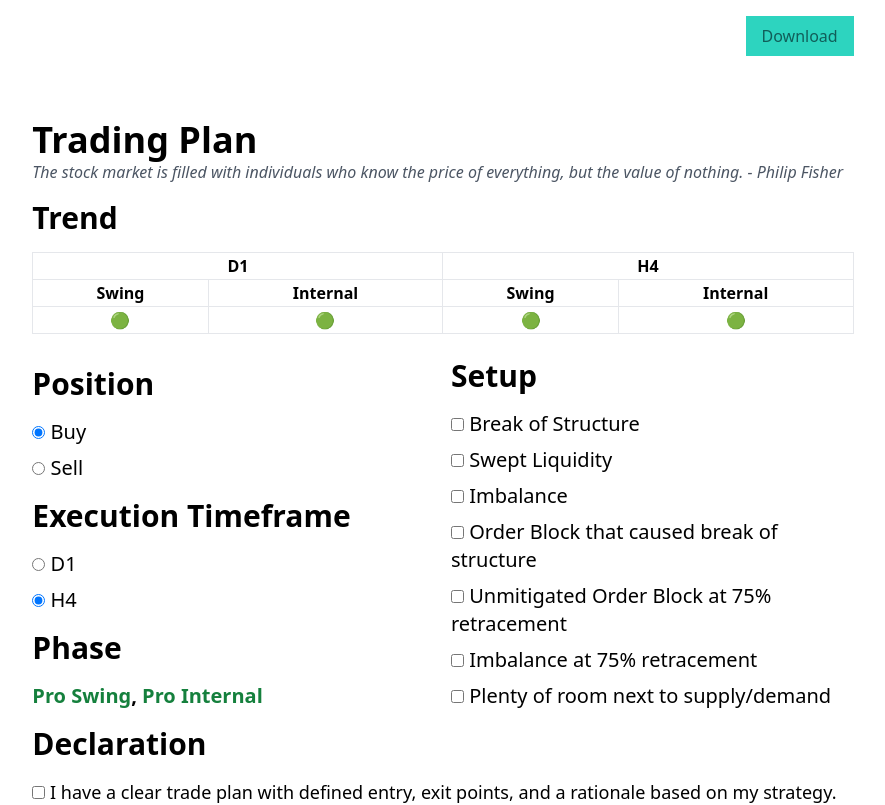
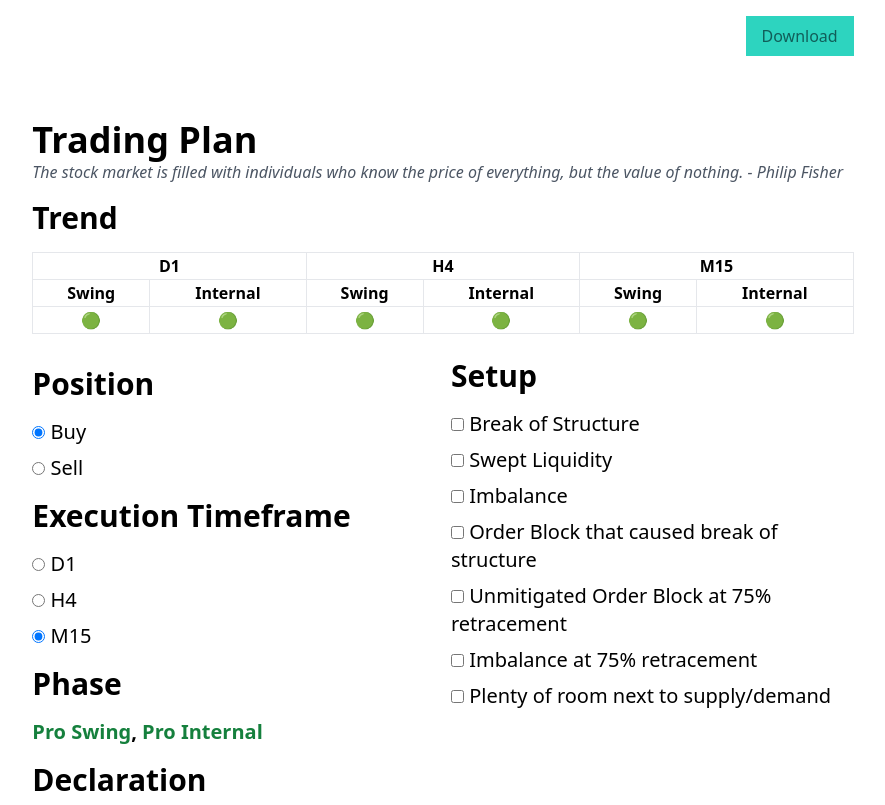
Before and after one commit to syahnur197/trading-plan, a Vue app: page / in a window 1280 px wide. Shown: the top 805 px of the page, without its empty margins (197-1082 px from the left). Built offline with nearby package versions, Linux system fonts and the light colour scheme.

Commit message:
add m15 tf

```diff
--- a/src/components/TradingPlan.vue
+++ b/src/components/TradingPlan.vue
@@ -105,6 +105,8 @@ const d1SwingTrend = ref('uptrend')
 const d1InternalTrend = ref('uptrend')
 const h4SwingTrend = ref('uptrend')
 const h4InternalTrend = ref('uptrend')
+const m15SwingTrend = ref('uptrend')
+const m15InternalTrend = ref('uptrend')
 
 const position = ref('buy');
 const executionTf = ref('h4');
@@ -117,6 +119,9 @@ const getPhase = computed(() => {
   }
   if (executionTf.value === 'h4') {
     return phases[h4SwingTrend.value][h4InternalTrend.value][position.value];
+  }
+  if (executionTf.value === 'm15') {
+    return phases[m15SwingTrend.value][m15InternalTrend.value][position.value];
   }
 })
 
@@ -156,8 +161,11 @@ const download = () => {
           <tr>
             <th colspan="2" class="border">D1</th>
             <th colspan="2" class="border">H4</th>
+            <th colspan="2" class="border">M15</th>
           </tr>
           <tr>
+            <th class="border">Swing</th>
+            <th class="border">Internal</th>
             <th class="border">Swing</th>
             <th class="border">Internal</th>
             <th class="border">Swing</th>
@@ -168,6 +176,8 @@ const download = () => {
             <td class="border text-center"><button @click="() => d1InternalTrend = trendReverser[d1InternalTrend]">{{trends[d1InternalTrend]}}</button></td>
             <td class="border text-center"><button @click="() => h4SwingTrend = trendReverser[h4SwingTrend]">{{trends[h4SwingTrend]}}</button></td>
             <td class="border text-center"><button @click="() => h4InternalTrend = trendReverser[h4InternalTrend]">{{trends[h4InternalTrend]}}</button></td>
+            <td class="border text-center"><button @click="() => m15SwingTrend = trendReverser[m15SwingTrend]">{{trends[m15SwingTrend]}}</button></td>
+            <td class="border text-center"><button @click="() => m15InternalTrend = trendReverser[m15InternalTrend]">{{trends[m15InternalTrend]}}</button></td>
           </tr>
         </table>
       </div>
@@ -194,6 +204,10 @@ const download = () => {
           <label class="text-xl flex-row align-middle" for="executionTf">
             <input type="radio" name="executionTf" value="h4" v-model="executionTf">
             H4
+          </label>
+          <label class="text-xl flex-row align-middle" for="executionTf">
+            <input type="radio" name="executionTf" value="h4" v-model="executionTf">
+            M15
           </label>
         </div>
 
```
